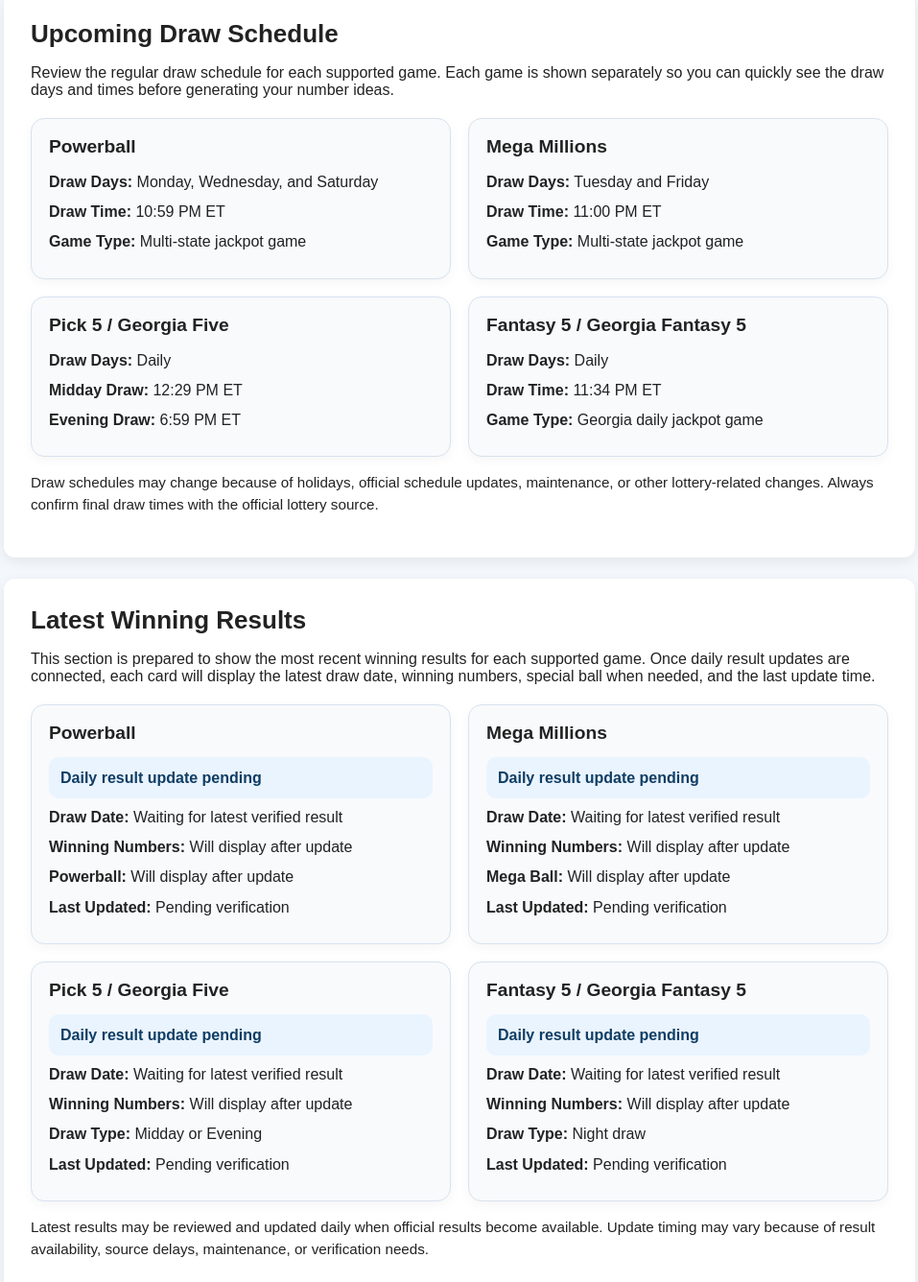
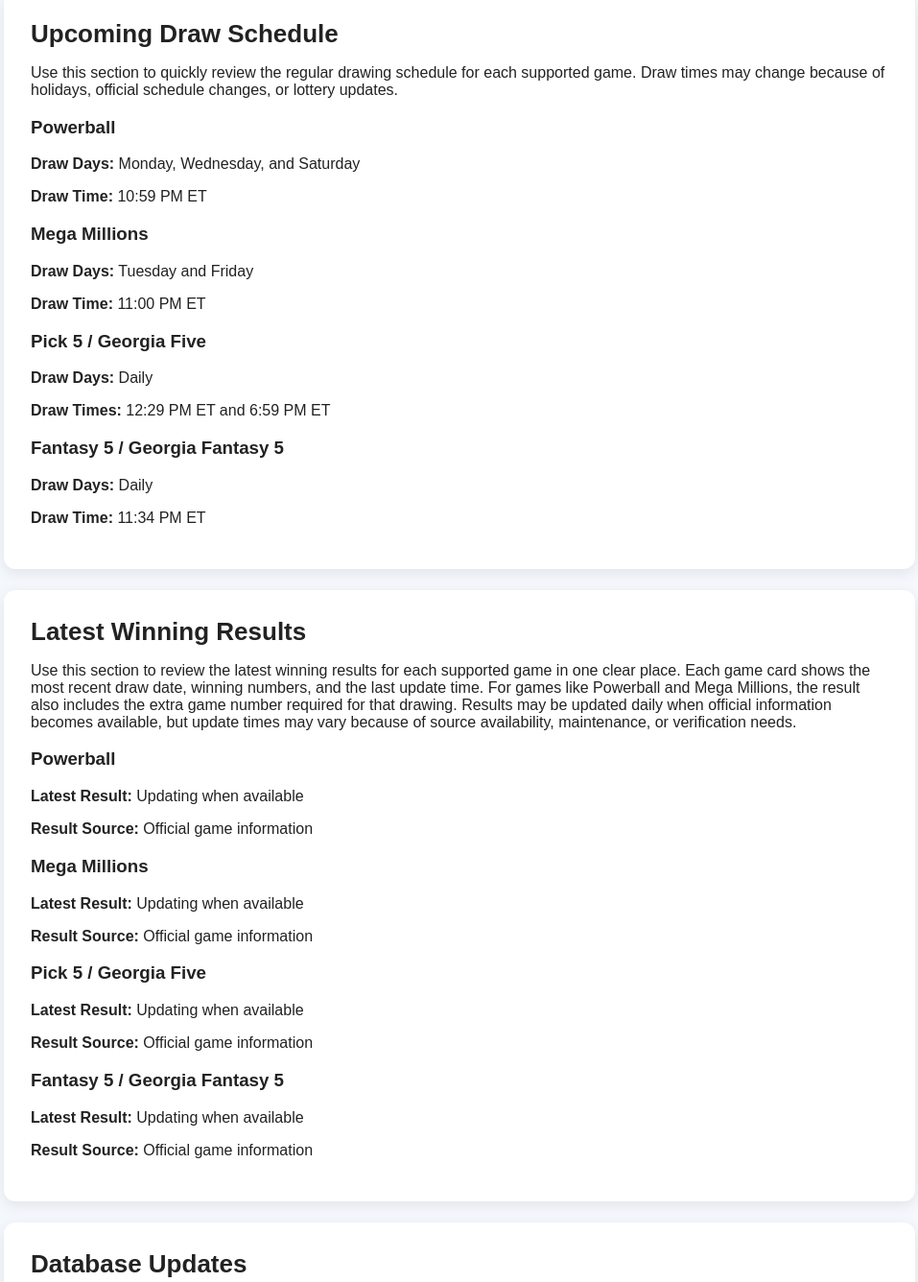
Before and after one commit to bconcept101/lottery-number-generator, a plain HTML site: page index.html in a window 1280 px wide. Shown: the part 1006-2342 px from the top of the page at 96% size, without its empty margins (161-1118 px from the left). Drawn offline with Linux system fonts and the light colour scheme.

Commit message:
Update index.html

```diff
--- a/index.html
+++ b/index.html
@@ -5,59 +5,6 @@
   <meta name="viewport" content="width=device-width, initial-scale=1.0" />
   <title>Lottery Number Generator</title>
   <link rel="stylesheet" href="style.css" />
-
-  <style>
-    .home-info-grid {
-      display: grid;
-      grid-template-columns: 1fr;
-      gap: 18px;
-      margin-top: 20px;
-    }
-
-    .home-info-card {
-      background: #f8fafc;
-      border: 1px solid #d8e2ee;
-      border-radius: 14px;
-      padding: 18px;
-      box-shadow: 0 4px 12px rgba(0, 0, 0, 0.04);
-    }
-
-    .home-info-card h3 {
-      margin-top: 0;
-      margin-bottom: 14px;
-      font-size: 1.2rem;
-    }
-
-    .home-info-card p {
-      margin: 8px 0;
-      line-height: 1.45;
-    }
-
-    .info-label {
-      font-weight: 700;
-    }
-
-    .result-status {
-      font-weight: 700;
-      color: #0f3d63;
-      background: #eaf4ff;
-      border-radius: 10px;
-      padding: 10px 12px;
-      margin-bottom: 12px;
-    }
-
-    .section-note-small {
-      font-size: 0.95rem;
-      line-height: 1.5;
-      margin-top: 16px;
-    }
-
-    @media (min-width: 760px) {
-      .home-info-grid {
-        grid-template-columns: repeat(2, minmax(0, 1fr));
-      }
-    }
-  </style>
 </head>
 <body>
   <main class="container">
@@ -76,8 +23,8 @@
       <h1>Lottery Number Generator</h1>
       <p>
         Generate random lottery-style numbers for Powerball, Mega Millions, Pick 5 / Georgia Five,
-        and Fantasy 5 / Georgia Fantasy 5. This tool is made for number ideas, simple exploration,
-        education, and entertainment.
+        and Fantasy 5 / Georgia Fantasy 5. This website is made for simple number ideas,
+        easy exploration, education, and entertainment.
       </p>
     </header>
 
@@ -130,96 +77,71 @@
     <section class="card">
       <h2>Upcoming Draw Schedule</h2>
       <p>
-        Review the regular draw schedule for each supported game. Each game is shown separately so you can quickly
-        see the draw days and times before generating your number ideas.
+        Use this section to quickly review the regular drawing schedule for each supported game.
+        Draw times may change because of holidays, official schedule changes, or lottery updates.
       </p>
 
-      <div class="home-info-grid">
-        <article class="home-info-card">
+      <div class="schedule-list">
+        <div class="schedule-item">
           <h3>Powerball</h3>
-          <p><span class="info-label">Draw Days:</span> Monday, Wednesday, and Saturday</p>
-          <p><span class="info-label">Draw Time:</span> 10:59 PM ET</p>
-          <p><span class="info-label">Game Type:</span> Multi-state jackpot game</p>
-        </article>
+          <p><strong>Draw Days:</strong> Monday, Wednesday, and Saturday</p>
+          <p><strong>Draw Time:</strong> 10:59 PM ET</p>
+        </div>
 
-        <article class="home-info-card">
+        <div class="schedule-item">
           <h3>Mega Millions</h3>
-          <p><span class="info-label">Draw Days:</span> Tuesday and Friday</p>
-          <p><span class="info-label">Draw Time:</span> 11:00 PM ET</p>
-          <p><span class="info-label">Game Type:</span> Multi-state jackpot game</p>
-        </article>
+          <p><strong>Draw Days:</strong> Tuesday and Friday</p>
+          <p><strong>Draw Time:</strong> 11:00 PM ET</p>
+        </div>
 
-        <article class="home-info-card">
+        <div class="schedule-item">
           <h3>Pick 5 / Georgia Five</h3>
-          <p><span class="info-label">Draw Days:</span> Daily</p>
-          <p><span class="info-label">Midday Draw:</span> 12:29 PM ET</p>
-          <p><span class="info-label">Evening Draw:</span> 6:59 PM ET</p>
-        </article>
+          <p><strong>Draw Days:</strong> Daily</p>
+          <p><strong>Draw Times:</strong> 12:29 PM ET and 6:59 PM ET</p>
+        </div>
 
-        <article class="home-info-card">
+        <div class="schedule-item">
           <h3>Fantasy 5 / Georgia Fantasy 5</h3>
-          <p><span class="info-label">Draw Days:</span> Daily</p>
-          <p><span class="info-label">Draw Time:</span> 11:34 PM ET</p>
-          <p><span class="info-label">Game Type:</span> Georgia daily jackpot game</p>
-        </article>
+          <p><strong>Draw Days:</strong> Daily</p>
+          <p><strong>Draw Time:</strong> 11:34 PM ET</p>
+        </div>
       </div>
-
-      <p class="section-note-small">
-        Draw schedules may change because of holidays, official schedule updates, maintenance, or other lottery-related changes.
-        Always confirm final draw times with the official lottery source.
-      </p>
     </section>
 
     <section class="card">
       <h2>Latest Winning Results</h2>
       <p>
-        This section is prepared to show the most recent winning results for each supported game. Once daily result updates
-        are connected, each card will display the latest draw date, winning numbers, special ball when needed, and the last
-        update time.
+        Use this section to review the latest winning results for each supported game in one clear place.
+        Each game card shows the most recent draw date, winning numbers, and the last update time.
+        For games like Powerball and Mega Millions, the result also includes the extra game number required for that drawing.
+        Results may be updated daily when official information becomes available, but update times may vary because of source availability, maintenance, or verification needs.
       </p>
 
-      <div class="home-info-grid">
-        <article class="home-info-card">
+      <div class="latest-results-list">
+        <div class="latest-result-item">
           <h3>Powerball</h3>
-          <p class="result-status">Daily result update pending</p>
-          <p><span class="info-label">Draw Date:</span> Waiting for latest verified result</p>
-          <p><span class="info-label">Winning Numbers:</span> Will display after update</p>
-          <p><span class="info-label">Powerball:</span> Will display after update</p>
-          <p><span class="info-label">Last Updated:</span> Pending verification</p>
-        </article>
+          <p><strong>Latest Result:</strong> Updating when available</p>
+          <p><strong>Result Source:</strong> Official game information</p>
+        </div>
 
-        <article class="home-info-card">
+        <div class="latest-result-item">
           <h3>Mega Millions</h3>
-          <p class="result-status">Daily result update pending</p>
-          <p><span class="info-label">Draw Date:</span> Waiting for latest verified result</p>
-          <p><span class="info-label">Winning Numbers:</span> Will display after update</p>
-          <p><span class="info-label">Mega Ball:</span> Will display after update</p>
-          <p><span class="info-label">Last Updated:</span> Pending verification</p>
-        </article>
+          <p><strong>Latest Result:</strong> Updating when available</p>
+          <p><strong>Result Source:</strong> Official game information</p>
+        </div>
 
-        <article class="home-info-card">
+        <div class="latest-result-item">
           <h3>Pick 5 / Georgia Five</h3>
-          <p class="result-status">Daily result update pending</p>
-          <p><span class="info-label">Draw Date:</span> Waiting for latest verified result</p>
-          <p><span class="info-label">Winning Numbers:</span> Will display after update</p>
-          <p><span class="info-label">Draw Type:</span> Midday or Evening</p>
-          <p><span class="info-label">Last Updated:</span> Pending verification</p>
-        </article>
+          <p><strong>Latest Result:</strong> Updating when available</p>
+          <p><strong>Result Source:</strong> Official game information</p>
+        </div>
 
-        <article class="home-info-card">
+        <div class="latest-result-item">
           <h3>Fantasy 5 / Georgia Fantasy 5</h3>
-          <p class="result-status">Daily result update pending</p>
-          <p><span class="info-label">Draw Date:</span> Waiting for latest verified result</p>
-          <p><span class="info-label">Winning Numbers:</span> Will display after update</p>
-          <p><span class="info-label">Draw Type:</span> Night draw</p>
-          <p><span class="info-label">Last Updated:</span> Pending verification</p>
-        </article>
+          <p><strong>Latest Result:</strong> Updating when available</p>
+          <p><strong>Result Source:</strong> Official game information</p>
+        </div>
       </div>
-
-      <p class="section-note-small">
-        Latest results may be reviewed and updated daily when official results become available. Update timing may vary
-        because of result availability, source delays, maintenance, or verification needs.
-      </p>
     </section>
 
     <section class="card">
@@ -252,7 +174,7 @@
         generator website. Contributions can help improve the website, support future features, and keep the
         experience simple, organized, and helpful.
       </p>
-      <a class="support-button" href="https://www.paypal.com/donate/?hosted_button_id=RD35Y3ZGP22KS" target="_blank" rel="noopener noreferrer">
+      <a class="support-button" href="https://www.paypal.com/donate/?hosted_button_id=RD35Y3ZGP22KS" target="_blank">
         Support This Project
       </a>
     </section>
```
